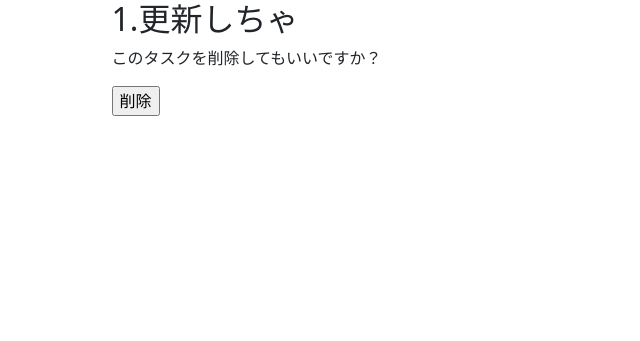
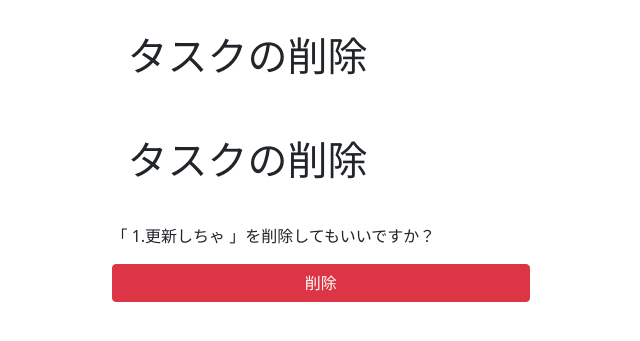
Before and after one commit to tokushigeshuya/todo-django, a Django app: page /task/1/delete/ in a window 1280 px wide. Shown: the top 341 px of the page, without its empty margins (110-750 px from the left). Run offline with Django 4.2, Linux system fonts and the light colour scheme; data comes from the database, SQL or seed files in the repository.

Commit message:
[add]詳細ページのレイアウト変更

```diff
--- a/todo/templates/todo/task_delete.html
+++ b/todo/templates/todo/task_delete.html
@@ -2,12 +2,20 @@
 
 {% block content %}
 
+{% block header %}
+<div class="p-3 mt-3 mb-3">
+  <h1>タスクの削除</h1>
+</div>
+{% endblock header %}
+
+
 <form action="" method="POST">
   <!-- セキュリティトークン -->
   {% csrf_token %}
-  <h2>{{task.pk}}.{{task.title}}</h2>
-  <p>このタスクを削除してもいいですか？</p>
-  <input type="submit" value="削除">
+  <p>「 {{task.pk}}.{{task.title}} 」を削除してもいいですか？</p>
+  <div class="d-grid gap-2 col-6 mx-left">
+    <input class="btn btn-danger" type="submit" value="削除">
+  </div>
 </form>
 
 {% endblock content %}
```
Also changed, not shown: todo/templates/todo/task_detail.html (+10 -3 lines).
